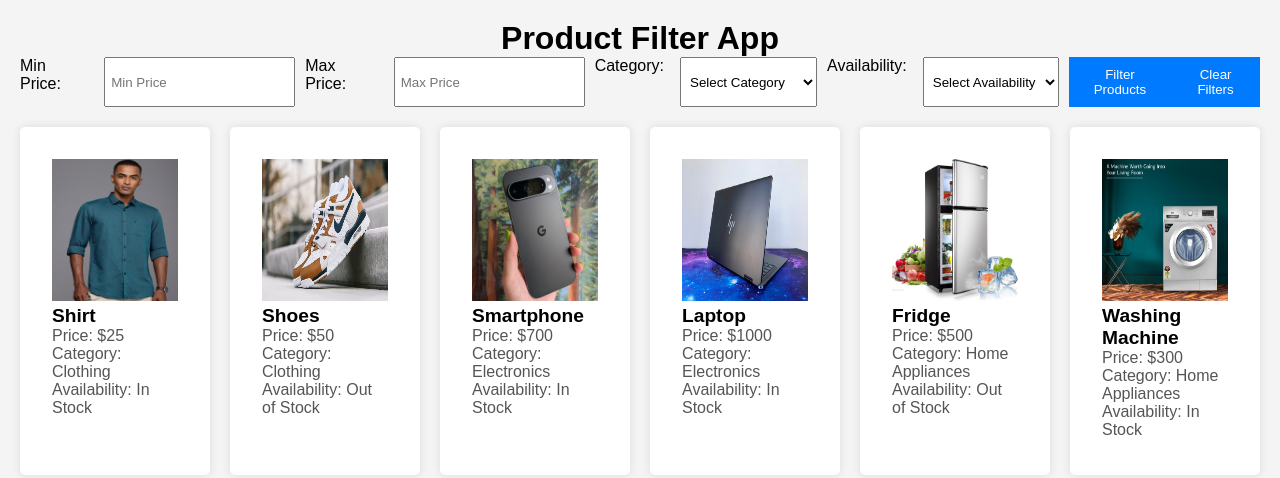
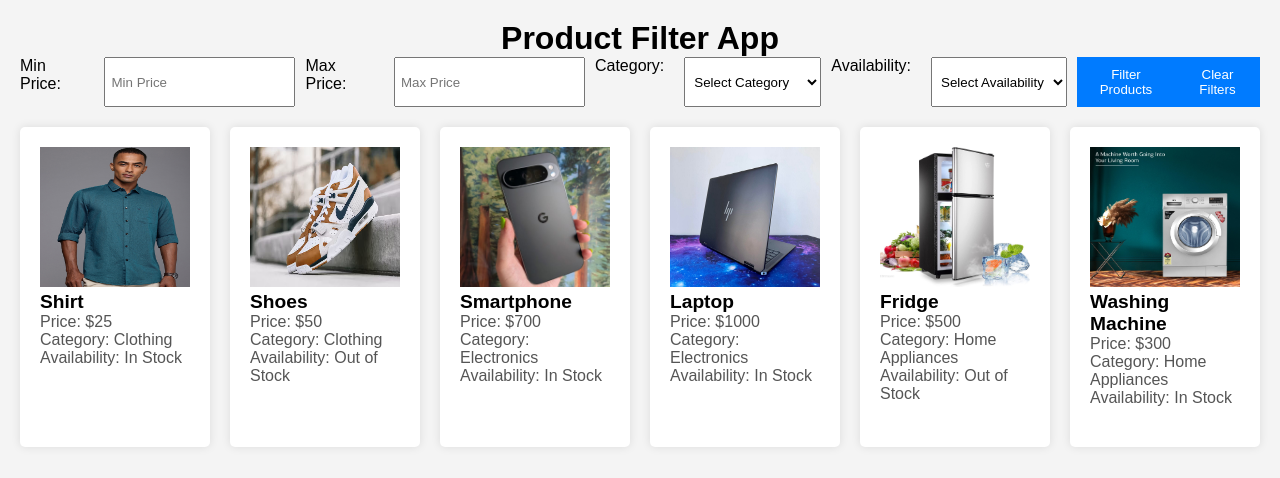
Before and after one commit to Abhishek-frontend-dev/product-filter, a plain HTML site: page index.html in a window 1280 px wide. Drawn offline with Linux system fonts and the light colour scheme.

Commit message:
not much

```diff
--- a/style.css
+++ b/style.css
@@ -21,7 +21,7 @@ h1 {
 }
 
 .filters label {
-  margin-right: 1rem;
+  margin-right: 20px;
 }
 
 .filters input,
@@ -37,10 +37,10 @@ h1 {
 
 .product {
   background-color: #fff;
-  padding: 2rem;
+  padding: 20px;
   border-radius: 5px;
   box-shadow: 0 0 10px rgba(0, 0, 0, 0.1);
-  width: 200px;
+  width: 300px;
   justify-content: center;
 }
 
```
